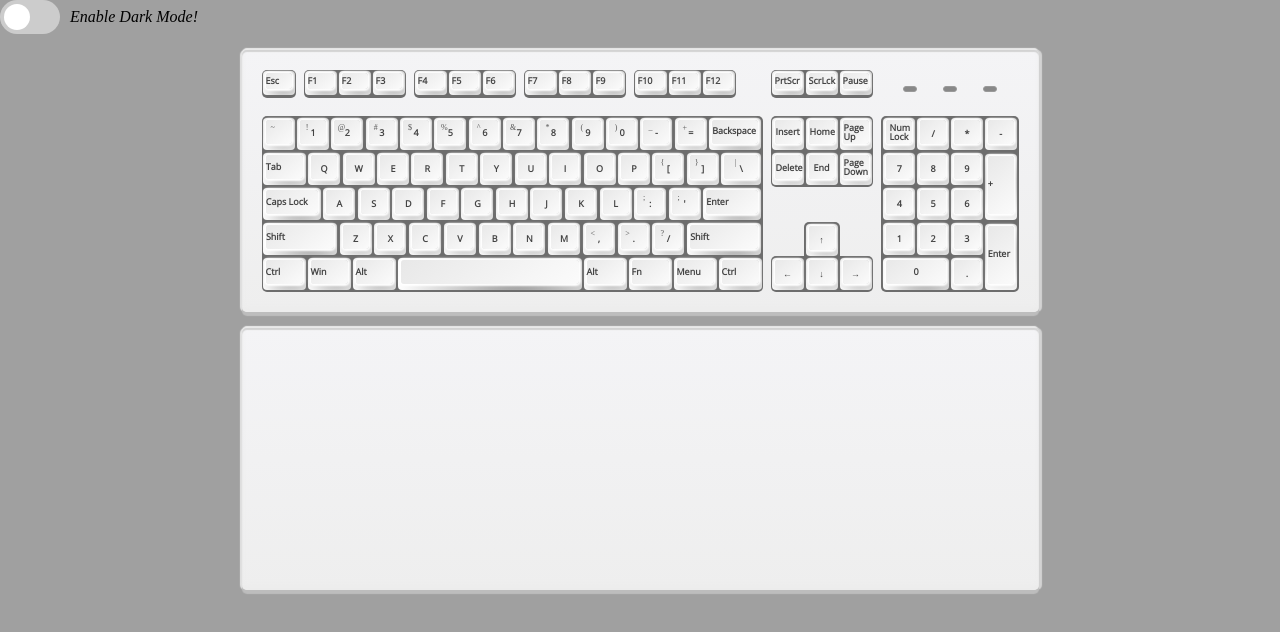
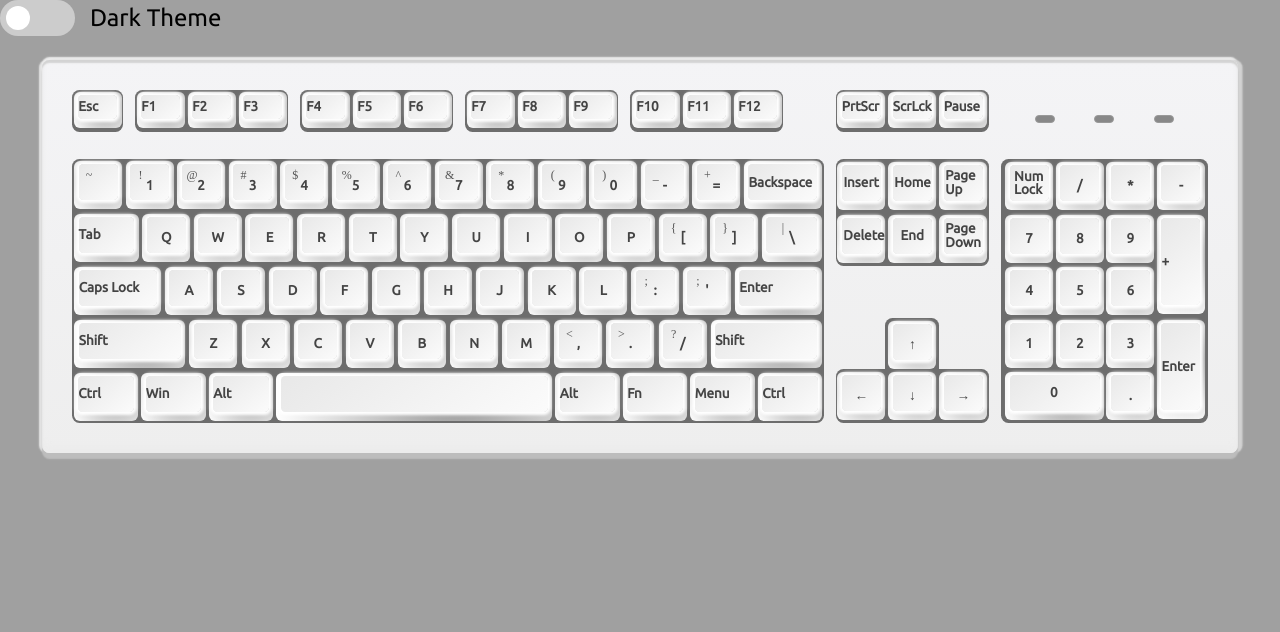
Before and after one commit to SureKT/SureAHK, a plain HTML site: page src/index.html in a window 1280 px wide. Drawn offline with nearby package versions, Linux system fonts and the light colour scheme.

Commit message:
Ajustes UI/UX

```diff
--- a/src/css/style.scss
+++ b/src/css/style.scss
@@ -3,7 +3,7 @@
 @import url('https://fonts.googleapis.com/css?family=Quicksand');
 
 :root {
-  --font-family: "Open Sans", sans-serif;
+  --font-family: "Ubuntu", sans-serif;
 
   --text-color1: #444444;
   --text-color2: #555555;
@@ -61,10 +61,12 @@
 }
 
 body {
+  zoom: 150%;
   margin: 0;
   background-color: #a0a0a0;
 }
 
+// KEYBOARD
 .container {
   display: flex;
   flex-direction: column;
@@ -419,7 +421,7 @@ body {
   display: flex;
   justify-content: center;
   align-items: center;
-  font-family: "Open Sans", sans-serif;
+  font-family: var(--font-family);
   text-shadow: 1px 1px 3px #ddd;
 }
 
@@ -432,7 +434,8 @@ body {
   display: flex;
   align-items: center;
 
-  em {
+  span {
+    font-family: var(--font-family);
     margin-left: 10px;
     font-size: 1rem;
   }
@@ -440,9 +443,9 @@ body {
 
 .theme-switch {
   display: inline-block;
-  height: 34px;
+  height: 24px;
   position: relative;
-  width: 60px;
+  width: 50px;
 }
 
 .theme-switch input {
@@ -464,11 +467,11 @@ body {
   background-color: #fff;
   bottom: 4px;
   content: "";
-  height: 26px;
+  height: 16px;
   left: 4px;
   position: absolute;
   transition: .4s;
-  width: 26px;
+  width: 16px;
 }
 
 input:checked+.slider {
--- a/src/index.html
+++ b/src/index.html
@@ -15,11 +15,11 @@
 <body>
     <div class="theme-switch-wrapper">
         <label class="theme-switch" for="checkbox">
-     <input type="checkbox" id="checkbox" />
-     <div class="slider round"></div>
-   </label>
-     <em>Enable Dark Mode!</em>
-   </div>
+            <input type="checkbox" id="checkbox" />
+            <div class="slider round"></div>
+        </label>
+        <span>Dark Theme</span>
+    </div>
 
     <div class="container">
         <div class="keyboard">
@@ -177,12 +177,8 @@
         </div>
     </div>
 
-    <div class="container">
-        <div class="keyboard">
-            <div class="info"></div>
+    <div class="info"></div>
 
-        </div>
-    </div>
 </body>
 
 </html>
```
Also changed, not shown: src/css/style.css, 1 other file.
